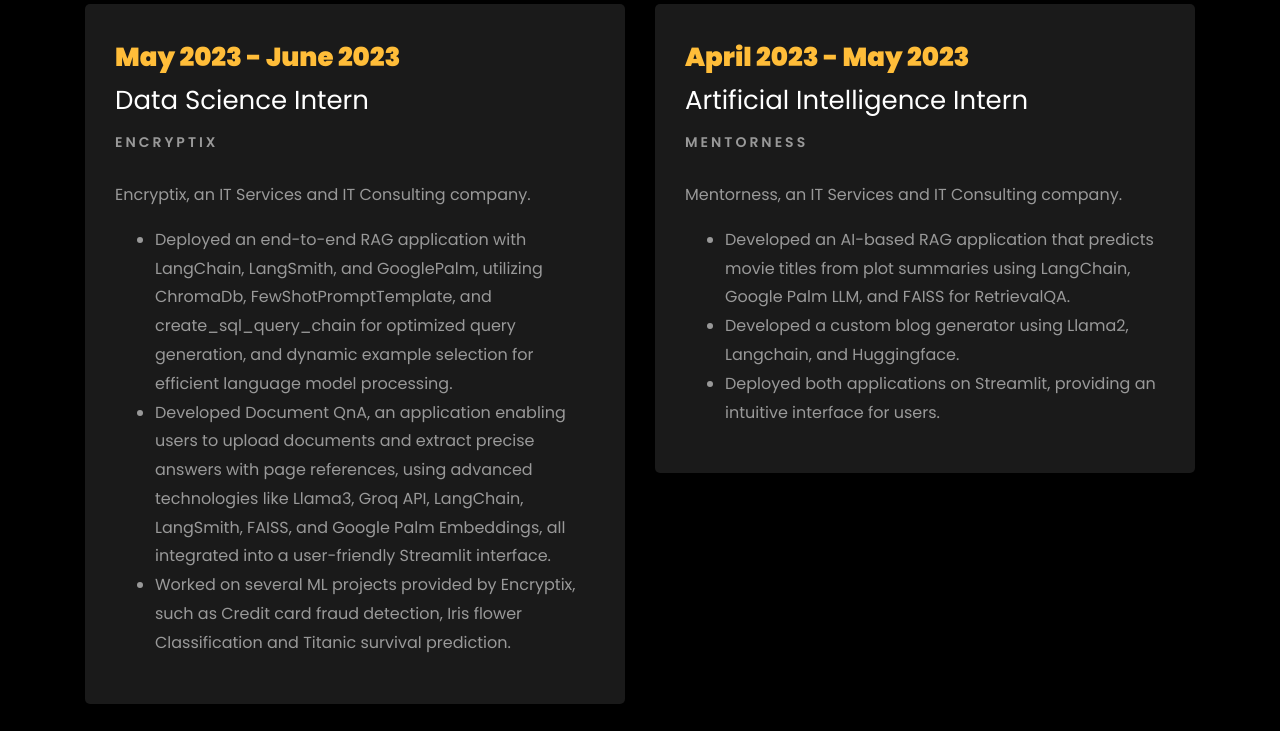
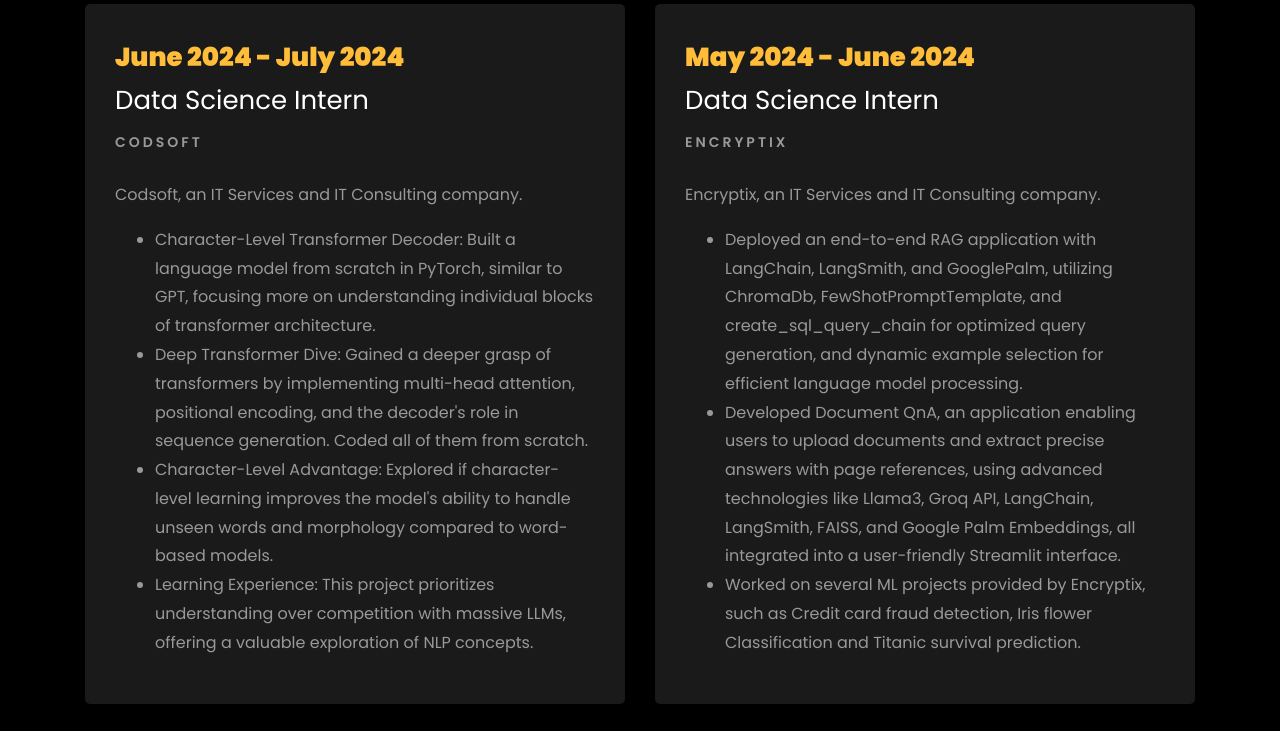
Before and after one commit to 2003HARSH/2003HARSH.github.io, a plain HTML site: page index.html in a window 1280 px wide. Shown: the part 2160-2891 px from the top of the page. Drawn offline with Linux system fonts and the light colour scheme; files whose address does not match are found by name.

Commit message:
Update index.html

```diff
--- a/index.html
+++ b/index.html
@@ -358,7 +358,24 @@
 			<div class="row">
 				<div class="col-md-6">
 					<div class="resume-wrap ftco-animate">
-						<span class="date">May 2023 - June 2023</span>
+						<span class="date">June 2024 - July 2024</span>
+						<h2>Data Science Intern</h2>
+						<span class="position">Codsoft</span>
+						<p class="mt-4">Codsoft, an IT Services and IT Consulting company.
+						<ul>
+							<li>Character-Level Transformer Decoder: Built a language model from scratch in PyTorch, similar to GPT, focusing more on understanding individual blocks of transformer architecture.
+							</li>
+							<li>Deep Transformer Dive: Gained a deeper grasp of transformers by implementing multi-head attention, positional encoding, and the decoder's role in sequence generation. Coded all of them from scratch.</li>
+							<li> Character-Level Advantage: Explored if character-level learning improves the model's ability to handle unseen words and morphology compared to word-based models.</li>
+							<li>Learning Experience: This project prioritizes understanding over competition with massive LLMs, offering a valuable exploration of NLP concepts.</li>
+						</ul>
+						</p>
+					</div>
+
+				</div>
+				<div class="col-md-6">
+					<div class="resume-wrap ftco-animate">
+						<span class="date">May 2024 - June 2024</span>
 						<h2>Data Science Intern</h2>
 						<span class="position">Encryptix</span>
 						<p class="mt-4">Encryptix, an IT Services and IT Consulting company.
@@ -378,9 +395,11 @@
 					</div>
 
 				</div>
+			</div>
+			<div class="row">
 				<div class="col-md-6">
 					<div class="resume-wrap ftco-animate">
-						<span class="date">April 2023 - May 2023</span>
+						<span class="date">April 2024 - May 2024</span>
 						<h2>Artificial Intelligence Intern</h2>
 						<span class="position">Mentorness</span>
 						<p class="mt-4">Mentorness, an IT Services and IT Consulting company.
@@ -395,12 +414,11 @@
 					</div>
 
 				</div>
-			</div>
 
-			<div class="row">
+
 				<div class="col-md-6">
 					<div class="resume-wrap ftco-animate">
-						<span class="date">March 2023 - April 2023</span>
+						<span class="date">March 2024 - April 2024</span>
 						<h2>Data Science Intern</h2>
 						<span class="position">Pratinik Infotech</span>
 						<p class="mt-4">Pratinik Infotech, an IT Services and IT Consulting company.
@@ -416,7 +434,8 @@
 					</div>
 
 				</div>
-
+			</div>
+			<div class="row">
 				<div class="col-md-6">
 					<div class="resume-wrap ftco-animate">
 						<span class="date">June 2023 - July 2023</span>
@@ -505,7 +524,7 @@
 
 			<div class="row justify-content-center mt-5">
 				<div class="col-md-6 text-center ftco-animate">
-					<p><a href="https://drive.google.com/file/d/1BNdoj-fxk8y80-KE1345zzxEX9HEwMxr/view?usp=sharing"
+					<p><a href="https://drive.google.com/file/d/1hfb_IBW9CdArpBOaoHwCulLWiW4iOIkw/view?usp=sharing"
 							class="btn btn-primary py-4 px-5">Download CV</a></p>
 				</div>
 			</div>
@@ -994,7 +1013,7 @@
 						</div>
 						<h3 class="mb-4">Download Resume</h3>
 						<p><a
-								href="https://drive.google.com/file/d/1BNdoj-fxk8y80-KE1345zzxEX9HEwMxr/view?usp=sharing">Click
+								href="https://drive.google.com/file/d/1hfb_IBW9CdArpBOaoHwCulLWiW4iOIkw/view?usp=sharing">Click
 								Here</a></p>
 					</div>
 				</div>
```
